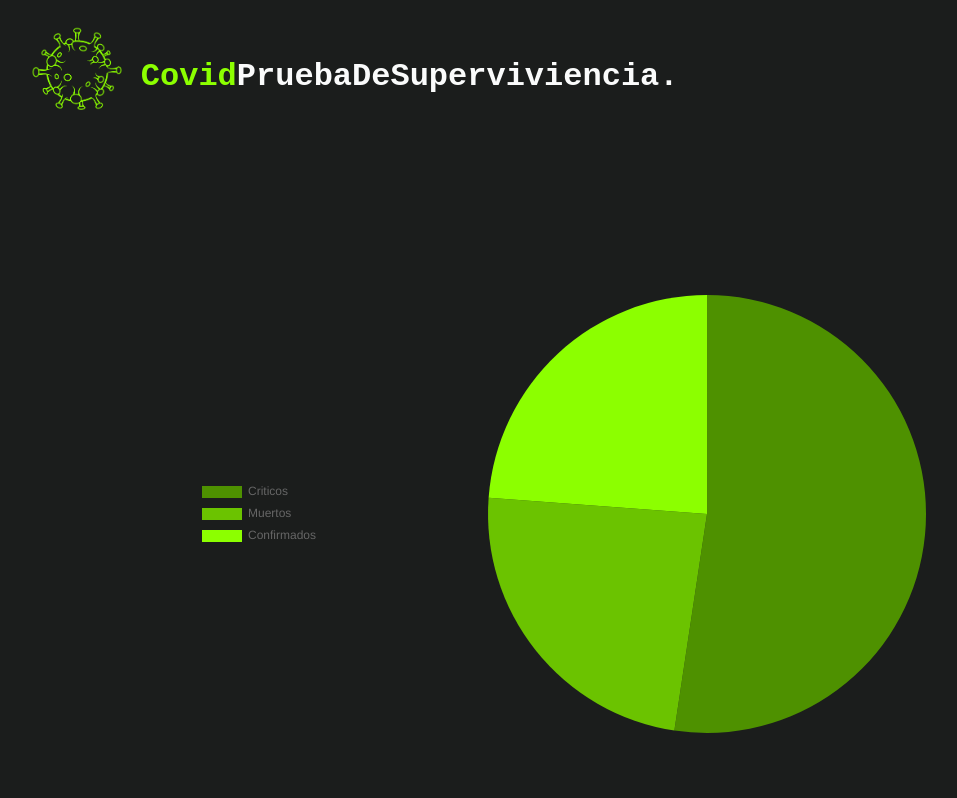
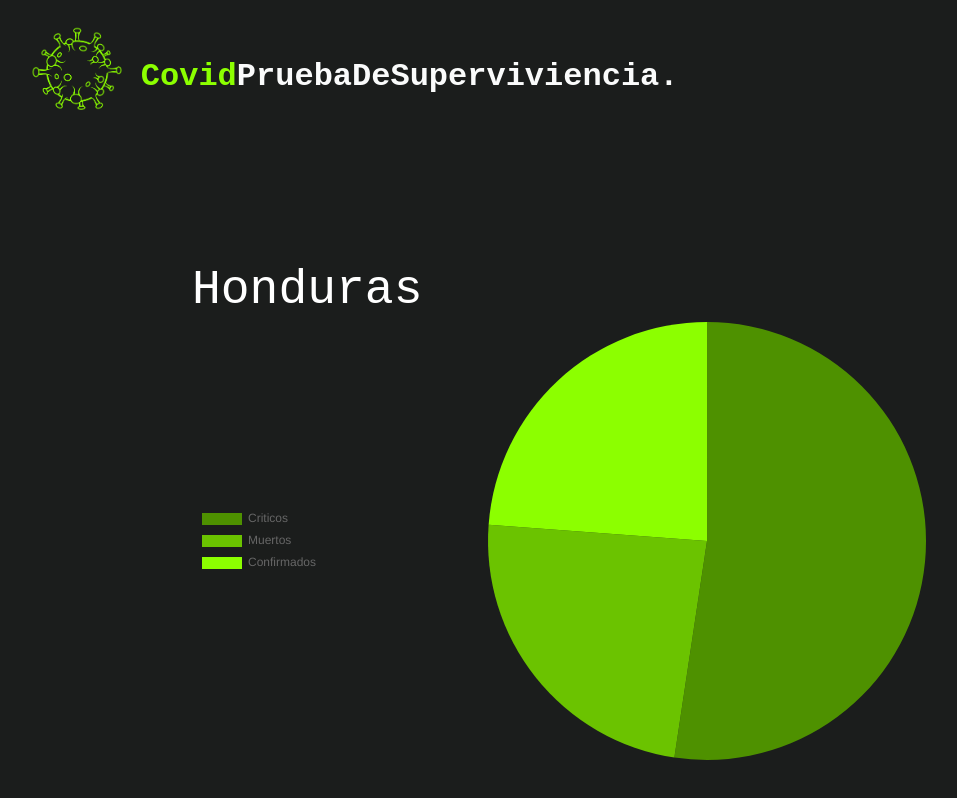
Before and after one commit to gustavo-exe/CovidPruebaDeSupervivencia, a React (Create React App) app: page / in a window 1280 px wide. Shown: the top 798 px of the page, without its empty margins (0-957 px from the left). Built offline with nearby package versions, Linux system fonts and the light colour scheme.

Commit message:
Titulo(Honduras)

```diff
--- a/src/components/Charts/PieChart.js
+++ b/src/components/Charts/PieChart.js
@@ -33,6 +33,9 @@ function PieChart() {
     return (
         <div className="Contenedor">
             <div className="ContenedorPie" >
+            <font face="Courier New">
+            <font size="8"> Honduras</font>
+            </font>
                 <Pie data={chartData} options={{responsive:true}} legend={{position: 'left'}} ></Pie>
             </div>
         </div>
```
